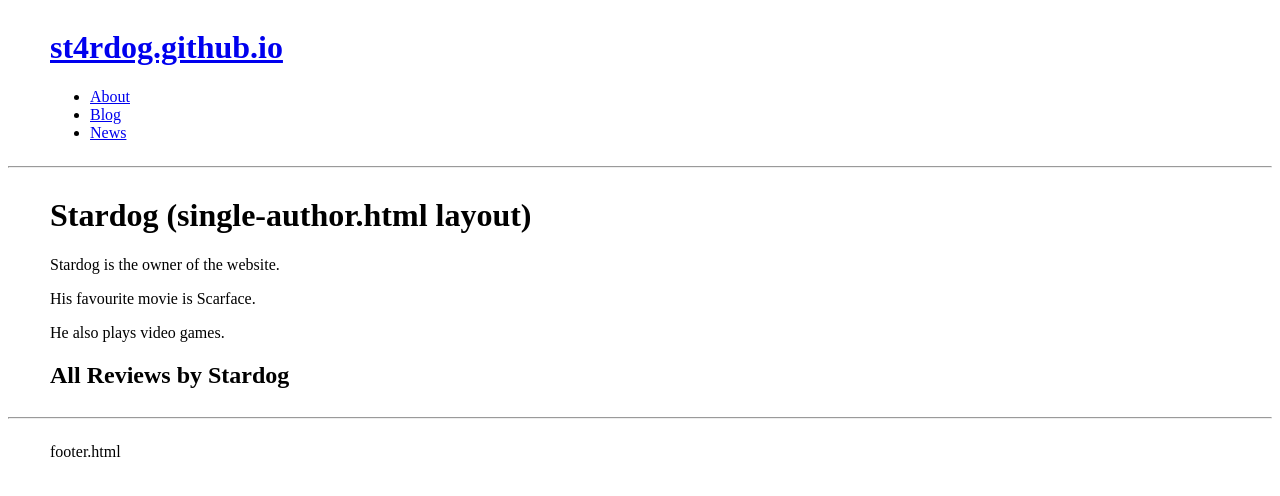
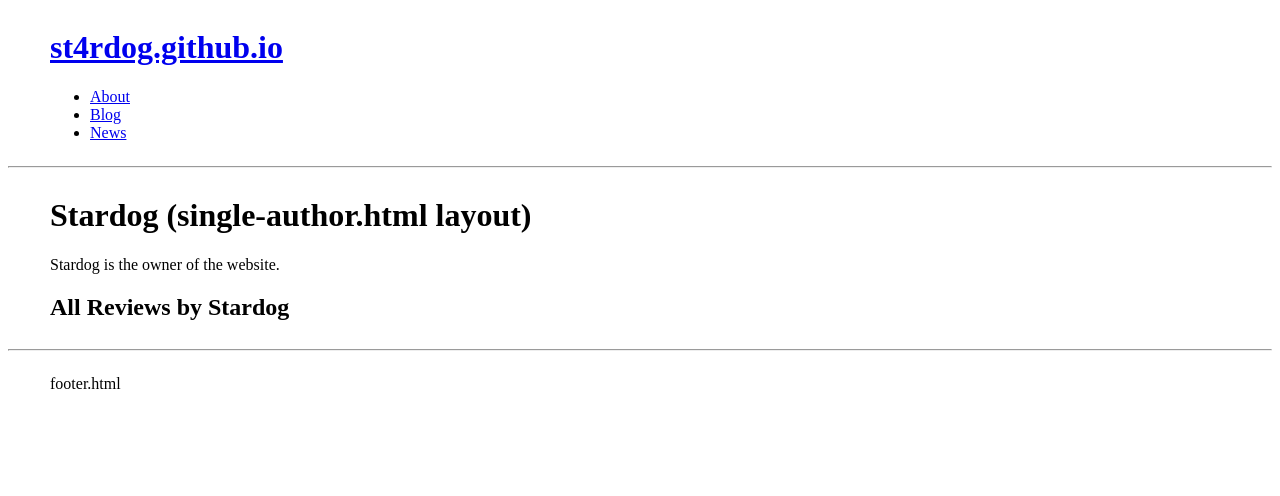
Before and after one commit to st4rdog/st4rdog.github.io, a Jekyll site: the page built from _authors/stardog.md, in a window 1280 px wide. Shown: the top 496 px of the page. Built offline with Jekyll 4.4.1, drawn with Linux system fonts in a browser that asks for light colours.

Commit message:
Updated author

```diff
--- a/_authors/stardog.md
+++ b/_authors/stardog.md
@@ -1,15 +1,7 @@
 ---
 name: Stardog
 id: aStardog
-favourite-movie: Scarface
-is-gamer: yes
-is-tv-watcher: false
+email: st4rdog.unitytuts@gmail.com
 ---
 
 {{ page.name }} is the owner of the website.
-
-{% if page.favourite-movie %}His favourite movie is {{ page.favourite-movie }}.{% endif %}
-
-{% if page.is-gamer %}He also plays video games.{% endif %}
-
-{% if page.is-tv-watcher %}He also enjoys watching TV.{% endif %}
```
Also changed, not shown: _tutorials/tutorial-spacetrader.md (+1 -0 lines).
